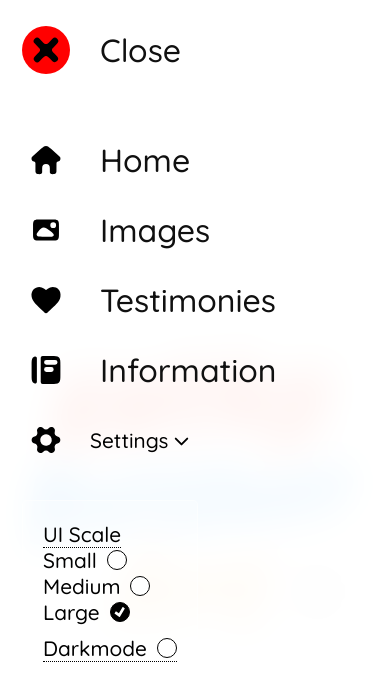
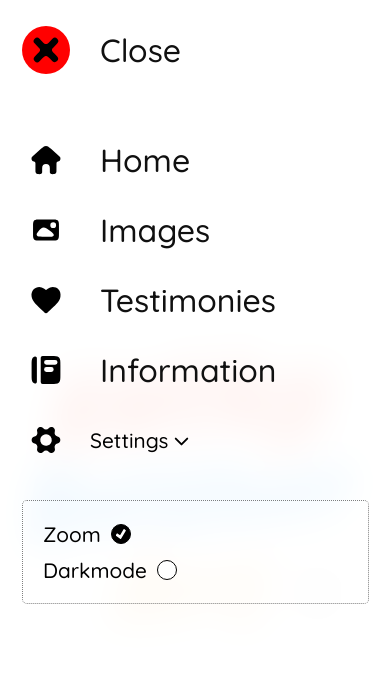
Before and after one commit to ranger097/KBA_Studio, a SvelteKit app: page / in a window 390 px wide. Both pictures are taken after a click on the link 24 px from the left and 39 px from the top of the page. Shown: the top 696 px of the page. Built offline with nearby package versions, Linux system fonts and the light colour scheme.

Commit message:
added menu button toggle, also fixed both zoom and darkmode toggles for menu

```diff
--- a/src/lib/settings.svelte.js
+++ b/src/lib/settings.svelte.js
@@ -1,6 +1,5 @@
 export const settings = $state({
-  uiscale_small: false,
-  uiscale_medium: false,
-  uiscale_large: true,
+  menu_open: false,
+  uiscale: true,
   darkmode: false
 });
--- a/src/routes/+layout.svelte
+++ b/src/routes/+layout.svelte
@@ -3,14 +3,14 @@
         import { settings } from '#lib/settings.svelte.js';
 	let { children } = $props();
 
-
-
 	$effect(()=>{
 
-
-        document.documentElement.style.setProperty('--ui-scale', scaleValue);
-
-
+	if (settings.uiscale) {
+        document.documentElement.style.zoom = 1.0;
+	}
+	else {
+        document.documentElement.style.zoom = 0.91;
+	}
 
 	if (settings.darkmode) {
 	document.documentElement.style.backgroundColor = "black";
@@ -35,17 +35,13 @@
 
 * {
 background-color: transparent;
-scale: calc(var(--ui-scale, 1.0) * 100%);
 }
-
 
 .main_section {
 display: flex;
 flex-direction: column;
 align-items: center;
 justify-content: center;
-width: 100vw;
-
 }
 
 
--- a/src/routes/FullImage.svelte
+++ b/src/routes/FullImage.svelte
@@ -2,7 +2,6 @@
 function open_image(id) {
   selected_image_id = id;
 }
-
 
   let buttonText = 'Copy and Share Image';
   let isCopied = false;
--- a/src/routes/Hero.svelte
+++ b/src/routes/Hero.svelte
@@ -3,8 +3,6 @@ import { onMount } from 'svelte';
 import { getSearchResults, searchState } from '#lib/search.svelte.js';
 let results = $derived(getSearchResults());
 </script>
-
-
 
 <main class="main_section">
 {#if results.total > 0 }
--- a/src/routes/Menu.svelte
+++ b/src/routes/Menu.svelte
@@ -3,7 +3,13 @@ import { menu , menu_button } from '#lib/menu.svelte.js';
 import { settings } from '#lib/settings.svelte.js';
 let { hidden = false } = $props();
 $effect(()=>{
+
+
 });
+
+function open_menu() {
+settings.menu_open = !settings.menu_open;
+}
 
 </script>
 
@@ -26,43 +32,23 @@ $effect(()=>{
 <a class="menu_link" onclick={menu_button} href="./Testimonies/"><img class="menu_icon" src="artwork/icons/heart-red-svgrepo-com.svg"/>Testimonies</a>
 <a class="menu_link" onclick={menu_button} href="./Information/"><img class="menu_icon" src="artwork/icons/book-svgrepo-com.svg"/>Information</a>
 
-<button class="menu_settings_button">
+<button class="menu_settings_button" onclick={open_menu}>
 <img class="menu_icon" src="artwork/icons/delete-user-svgrepo-com.svg"/>
 <div class="menu_settings_button_inner_container">
 <span>Settings</span>
-<img class="menu_settings_icon" src="artwork/icons/chevron-down-svgrepo-com.svg"/>
+<img class="menu_settings_icon" class:hidden={settings.menu_open} src="artwork/icons/chevron-down-svgrepo-com.svg"/>
 </div>
 </button>
 
-<div class="menu_settings">
+<div class="menu_settings" class:hidden={settings.menu_open}>
 <div class="scale_slider">
-<label for="scale">UI Scale</label>
-<div class="scale_checkboxes">
-<div class="custom-checkbox">
-<span>Small</span>
-<input
+<label class="custom-checkbox" for="scale">Zoom<input
 type="checkbox"
 name="scale"
-bind:checked={settings.uiscale_small}
+bind:checked={settings.uiscale}
 >
-</div>
-<div class="custom-checkbox">
-<span>Medium</span>
-<input
-type="checkbox"
-name="scale"
-bind:checked={settings.uiscale_medium}
->
-</div>
-<div class="custom-checkbox">
-<span>Large</span>
-<input
-type="checkbox"
-name="scale"
-bind:checked={settings.uiscale_large}
->
-</div>
-</div>
+</label>
+
 </div>
 <div class="darkmode_checkbox">
 <label class="custom-checkbox" for="darkmode">Darkmode
@@ -129,13 +115,9 @@ bind:checked={settings.darkmode}
 }
 
 
-label {
-border-bottom: 1px dotted black;
-}
-
-
 .custom-checkbox {
 display: flex;
+flex-direction: row;
 align-items: center;
 justify-content: flex-start;
 gap: 10px;
@@ -264,14 +246,14 @@ border: none;
 
 
 .menu_settings {
-background-color: rgba(255,255,255,0.2);
+background-color: rgba(255,255,255,0.1);
 border-radius: 5px;
-border: 1px solid rgba(255,255,255,0.5);
+border: 1px dotted rgba(0,0,0,0.5);
 padding: 20px;
 display: flex;
 flex-direction: column;
 gap: 10px;
-
+width: calc(100% - 40px);
 }
 
 
```
